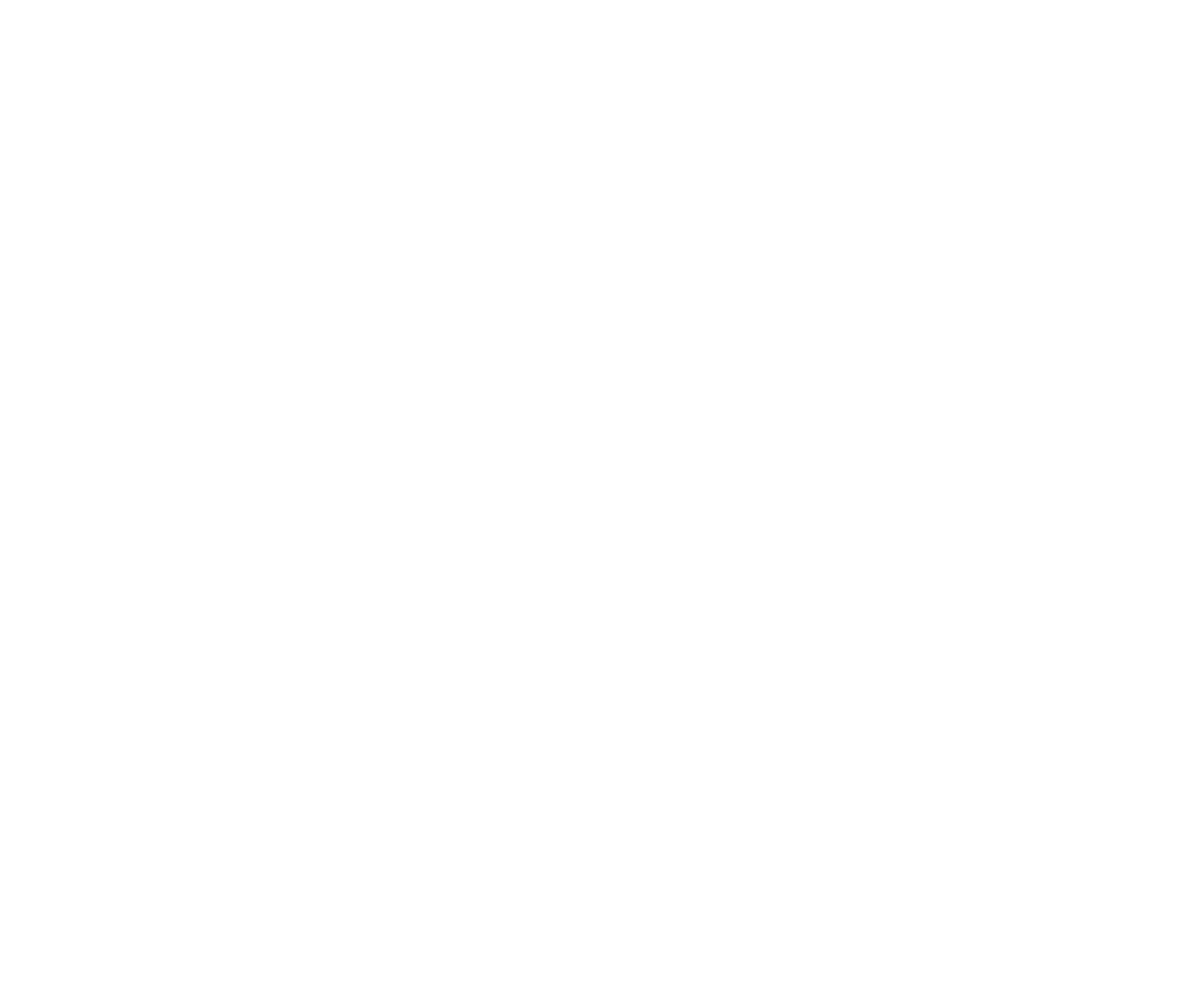
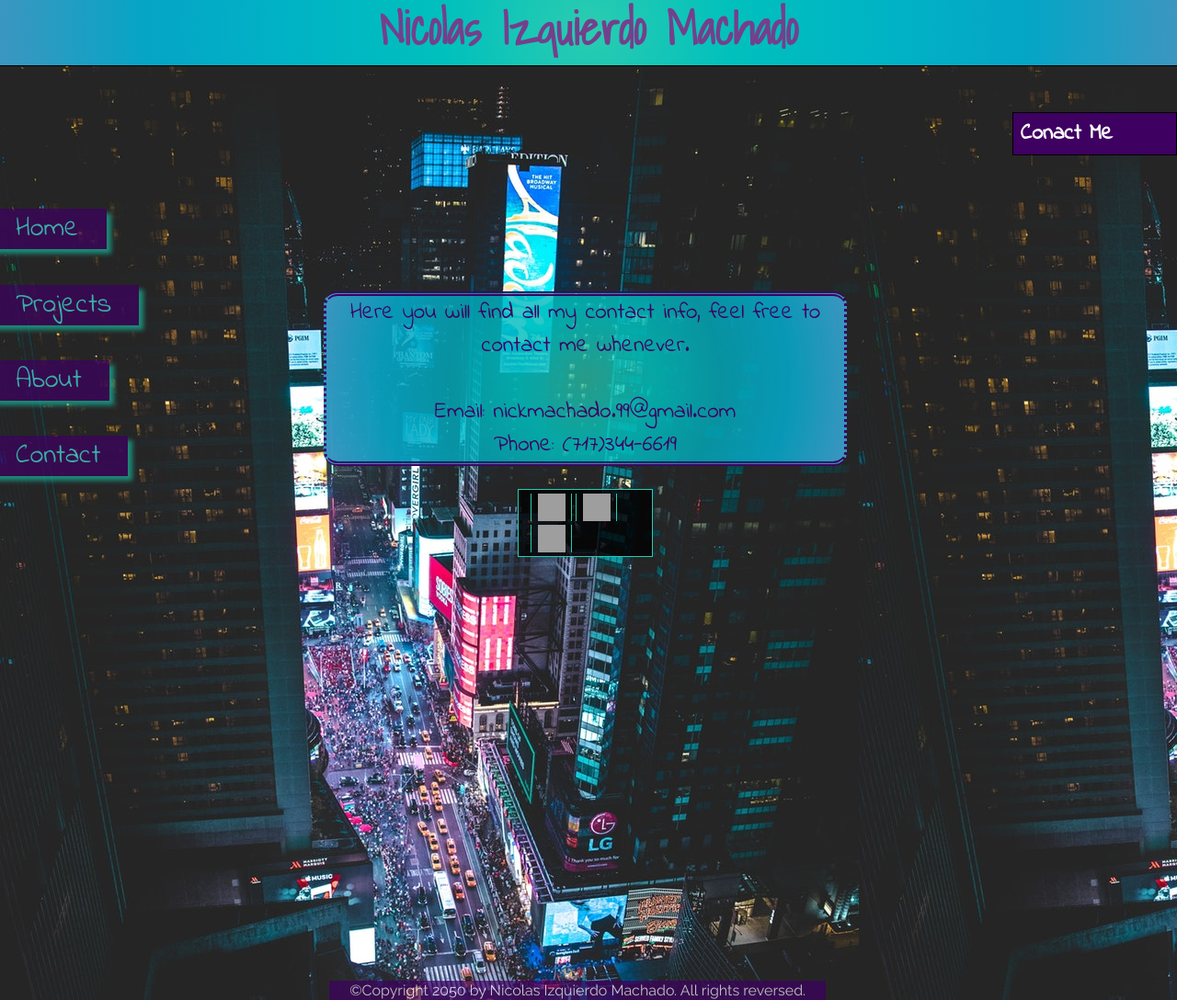
Before and after one commit to nickmachado/nickmachado.github.io, a plain HTML site: page pages/contact.html in a window 1280 px wide. Shown: the whole page at 92% size. Before the commit the page ends 800 px from the top, so only its background shows below. Drawn offline with Linux system fonts and the light colour scheme; grey boxes are pictures that could not be loaded.

Commit message:
I worked on my contact page and added social media links.

```diff
--- a/pages/contact.html
+++ b/pages/contact.html
@@ -0,0 +1,46 @@
+<!DOCTYPE html>
+<html lang="en" dir="ltr">
+  <head>
+    <meta charset="utf-8">
+    <link href="https://fonts.googleapis.com/css?family=Indie+Flower|Raleway|Shadows+Into+Light" rel="stylesheet">
+    <link href="../stylesabout.css" rel="stylesheet" type="text/css">
+    <meta name="viewport" content="width=device-width, initial-scale=1">
+    <title>Contact</title>
+  </head>
+  <body>
+    <header>
+      <h1>Nicolas Izquierdo Machado</h1>
+      <h2>Conact Me</h2>
+    </header>
+    <aside>
+      <nav>
+        <ul>
+          <li><a href="../index.html"> Home</a></li>
+          <li><a href="projects.html">Projects</a></li>
+          <li><a href="about.html">About</a></li>
+          <li><a href="contact.html">Contact</a></li>
+        </ul>
+      </nav>
+    </aside>
+    <article>
+      <p >Here you will find all my contact info, feel free to contact me whenever.<br><br>
+
+      Email: nickmachado.99@gmail.com<br>
+      Phone: (717)344-6619
+      </p>
+    </article>
+    <div>
+      <a href="https://www.facebook.com/nick.machado.3">
+      <img class="linkpadding" src="http://sookefolkmusicsociety.com/wp/wp-content/uploads/2016/11/facebook-logo.png" alt="Facebook logo"></a>
+
+      <a href="https://www.instagram.com/nickmachado.99/?hl=en">
+      <img class="linkpadding" src="https://www.edigitalagency.com.au/wp-content/uploads/instagram-logo-png-transparent-background-800x799.png" alt="Instagram logo"></a>
+
+      <a href="https://twitter.com/NickMachado_99">
+      <img class="linkpadding" src="https://www.sketchappsources.com/resources/source-image/twitterlogo_1x.png" alt="Twitter logo"></a>
+    </div>
+    <footer>
+      <p>©Copyright 2050 by Nicolas Izquierdo Machado. All rights reversed.</p>
+    </footer>
+  </body>
+</html>
--- a/stylesabout.css
+++ b/stylesabout.css
@@ -78,6 +78,26 @@ article p {
   border-right: 3px #3E0061 dotted;
   border-radius: 15px;
 }
+div {
+  background: #000000cf;
+  border:1px solid #2bccb0;
+  width: 10.3%;
+  margin-left: 44%;
+  padding-top: .3%;
+  padding-left: 1%;
+}
+
+.linkpadding {
+  padding-left: 5%;
+  padding-right: 5%;
+  border-right: 1px solid #2bccb0;
+  border-left: 1px solid #2bccb0;
+}
+
+div img {
+  height: 30px;
+  width: 30px;
+}
 
 footer p{
   background: #3E0061;
```
Also changed, not shown: images/facebook-logo.png (added).
